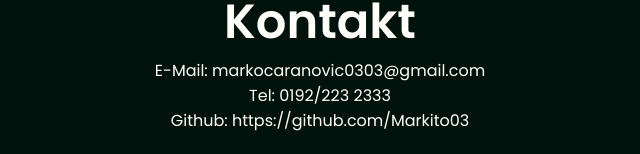
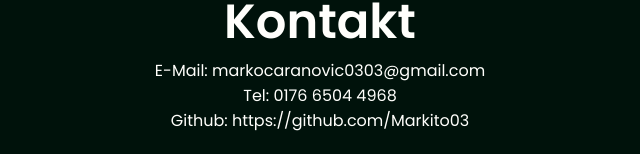
Before and after one commit to Markito03/Startseite, a plain HTML site: page index.html in a window 1280 px wide. Shown: the part 896-1050 px from the top of the page, 320-960 px from the left. Drawn offline with Linux system fonts and the light colour scheme.

Commit message:
Update index.html

```diff
--- a/index.html
+++ b/index.html
@@ -98,7 +98,7 @@
       </div>
       <div class="flex center">
         <p>Tel:</p>
-        <a>&nbsp;0192/223 2333</a>
+        <a>&nbsp;0176 6504 4968</a>
       </div>
       <div class="flex center">
         <p>Github:</p>
```
